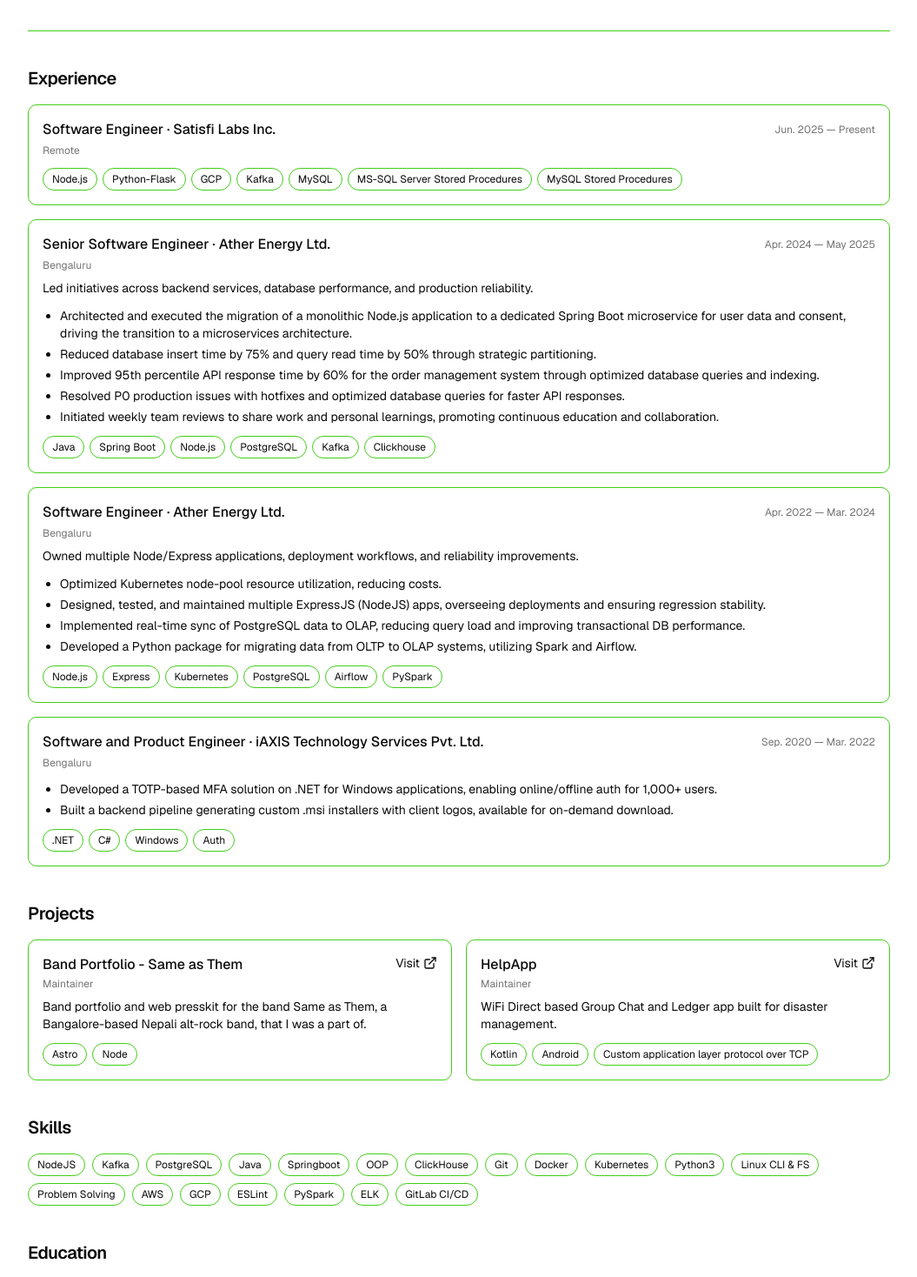
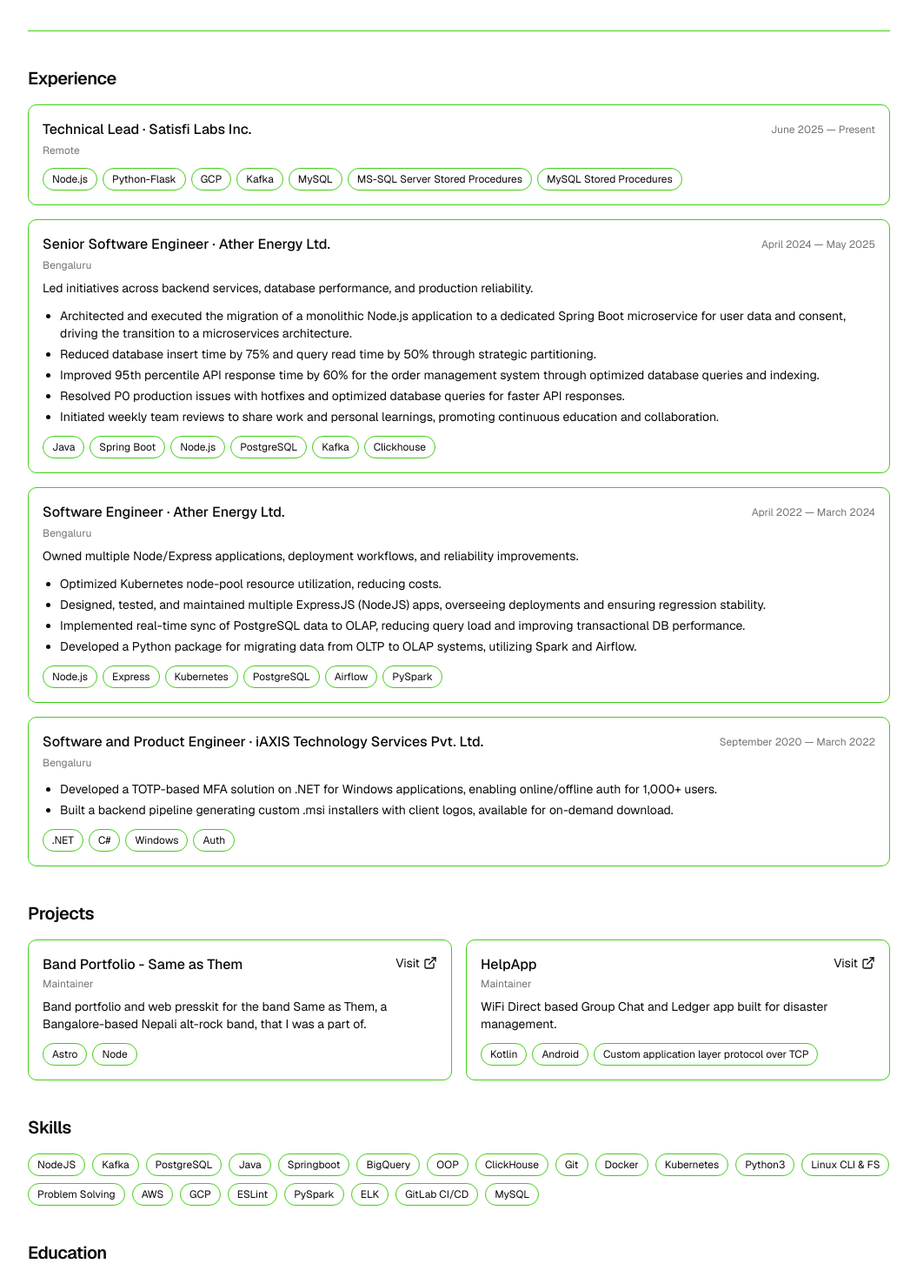
Before and after one commit to Anirudh-MV/anirudh-mv.github.io, a Next.js app: page / in a window 1280 px wide. Shown: the part 460-1928 px from the top of the page at 87% size, without its empty margins (112-1167 px from the left). Built offline with nearby package versions, Linux system fonts and the light colour scheme.

Commit message:
Update job roles and periods in resume

```diff
--- a/data/resume.ts
+++ b/data/resume.ts
@@ -53,8 +53,8 @@ export const resume = {
   experience: [
     {
       company: "Satisfi Labs Inc.",
-      role: "Software Engineer",
-      period: "Jun. 2025 — Present",
+      role: "Technical Lead",
+      period: "June 2025 — Present",
       location: "Remote",
       description: "",
       highlights: [
@@ -64,7 +64,7 @@ export const resume = {
     {
       company: "Ather Energy Ltd.",
       role: "Senior Software Engineer",
-      period: "Apr. 2024 — May 2025",
+      period: "April 2024 — May 2025",
       location: "Bengaluru",
       description: "Led initiatives across backend services, database performance, and production reliability.",
       highlights: [
@@ -79,7 +79,7 @@ export const resume = {
     {
       company: "Ather Energy Ltd.",
       role: "Software Engineer",
-      period: "Apr. 2022 — Mar. 2024",
+      period: "April 2022 — March 2024",
       location: "Bengaluru",
       description: "Owned multiple Node/Express applications, deployment workflows, and reliability improvements.",
       highlights: [
@@ -93,7 +93,7 @@ export const resume = {
     {
       company: "iAXIS Technology Services Pvt. Ltd.",
       role: "Software and Product Engineer",
-      period: "Sep. 2020 — Mar. 2022",
+      period: "September 2020 — March 2022",
       location: "Bengaluru",
       description: "",
       highlights: [
@@ -127,6 +127,7 @@ export const resume = {
     "PostgreSQL",
     "Java",
     "Springboot",
+    "BigQuery",
     "OOP",
     "ClickHouse",
     "Git",
@@ -141,6 +142,7 @@ export const resume = {
     "PySpark",
     "ELK",
     "GitLab CI/CD",
+    "MySQL"
   ],
   // Education
   education: [
```
